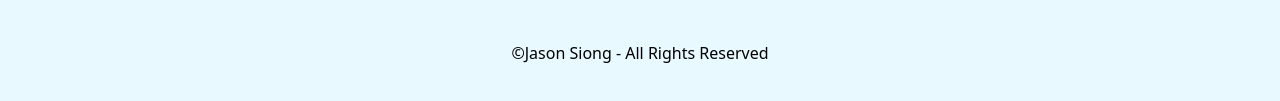
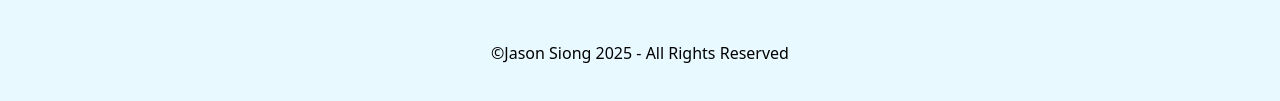
Before and after one commit to jasondev-hub/jasondev-hub.github.com, a plain HTML site: page index.html in a window 1280 px wide. Shown: the part 3285-3386 px from the top of the page. Drawn offline with nearby package versions, Linux system fonts and the light colour scheme.

Commit message:
added year

```diff
--- a/index.html
+++ b/index.html
@@ -110,7 +110,7 @@
             <a href="#"><i class='bx bxl-instagram' ></i></a>
         </div>
         <p class="copyright">
-            &copy;Jason Siong - All Rights Reserved
+            &copy;Jason Siong 2025 - All Rights Reserved
         </p>
     </footer>
 
```
